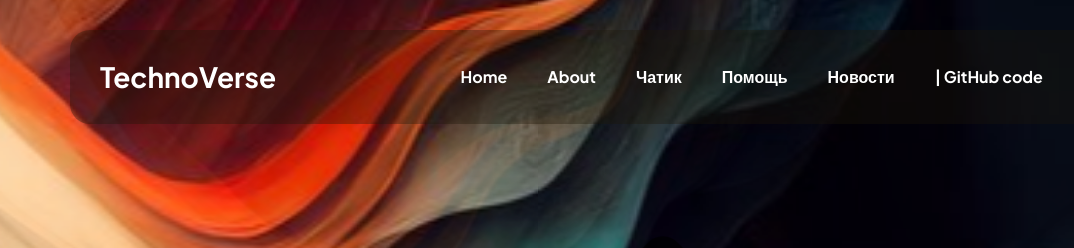
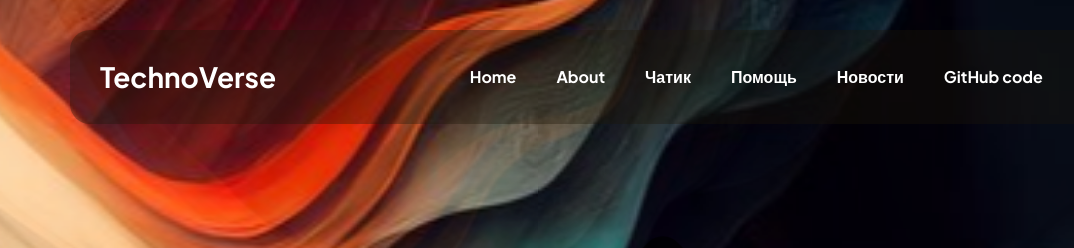
Before and after one commit to IliaPiasta/TechnoVerse, a plain HTML site: page index.html in a window 1280 px wide. Shown: the top 248 px of the page, 0-1074 px from the left. Drawn offline with Linux system fonts and the light colour scheme.

Commit message:
Update index.html

```diff
--- a/index.html
+++ b/index.html
@@ -75,7 +75,7 @@ Bootstrap 5 HTML CSS Template
                                 </li>
 
 				<li class="nav-item">
-                                    <a class="nav-link click-scroll" href="https://github.com/IliaPiasta/TechnoVerse">| GitHub code</a>
+                                    <a class="nav-link click-scroll" href="https://github.com/IliaPiasta/TechnoVerse">GitHub code</a>
                                 </li>
 
                             </ul>
```
